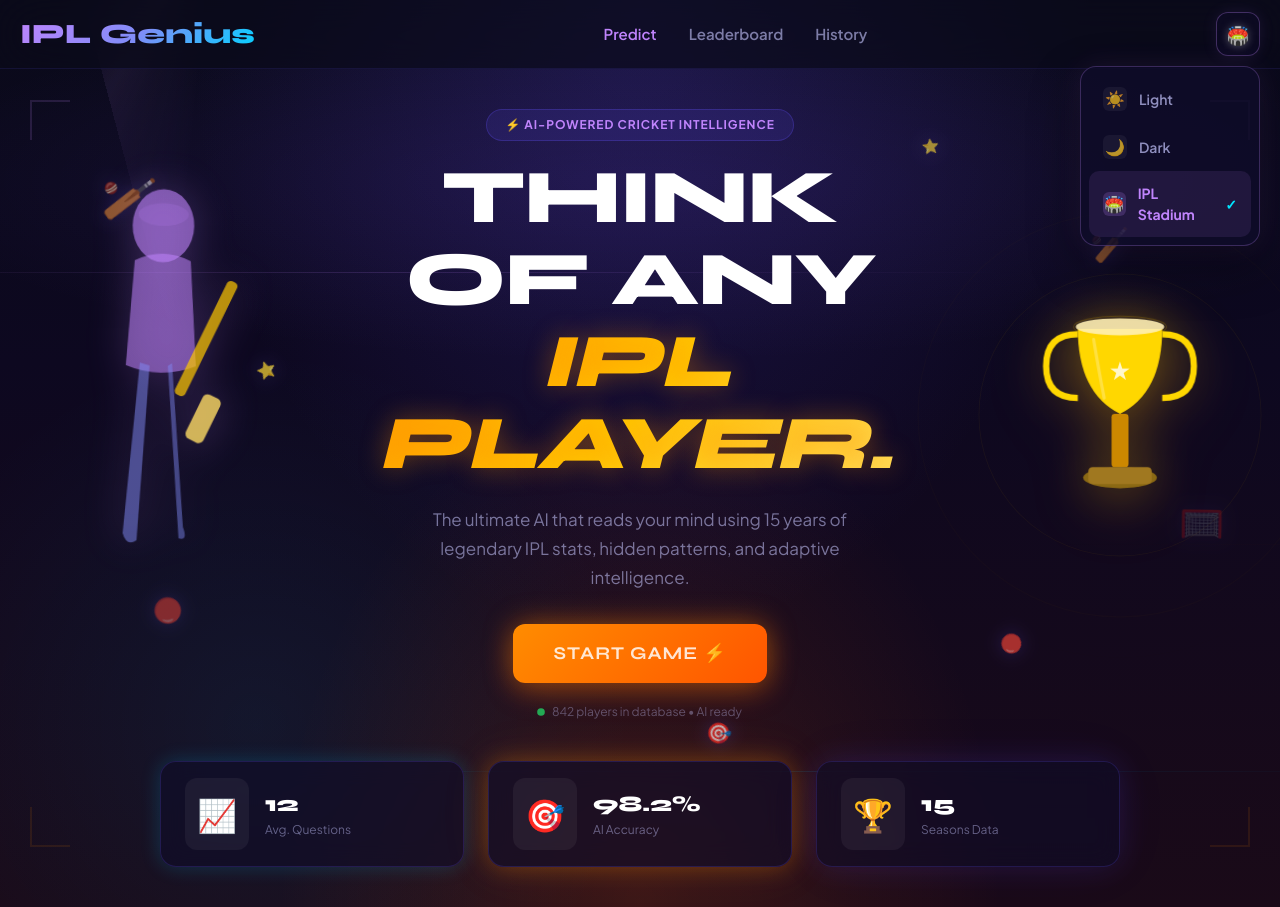
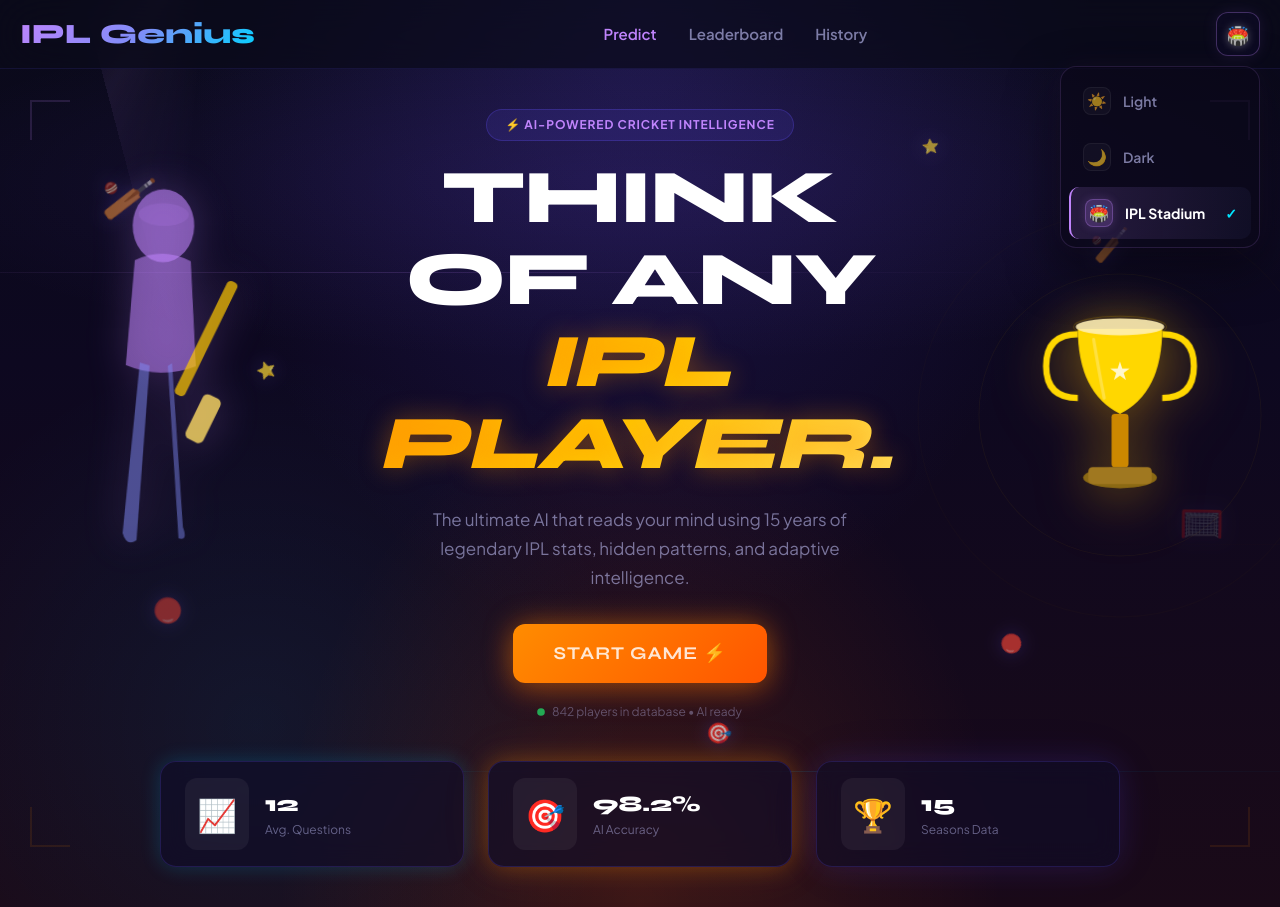
Before and after one commit to Souvik-Dey-2029/iplmind, a Next.js app: page / in a window 1280 px wide. Both pictures are taken after a click on the button "🏟️". Built offline with nearby package versions, Linux system fonts and the light colour scheme.

Commit message:
Ui Fixes

```diff
--- a/src/app/globals.css
+++ b/src/app/globals.css
@@ -772,19 +772,20 @@
   box-shadow: 0 20px 50px rgba(0,0,0,0.2), 0 0 0 1px rgba(255,255,255,0.05) inset;
   backdrop-filter: blur(24px); -webkit-backdrop-filter: blur(24px);
   transform-origin: top right;
+  display: flex; flex-direction: column; gap: 4px;
 }
 [data-theme="ipl"] .theme-dropdown {
-  background: rgba(15,12,40,0.85);
-  border: 1px solid rgba(192,132,252,0.25);
-  box-shadow: 0 20px 50px rgba(0,0,0,0.4), 0 0 30px rgba(192,132,252,0.1);
+  background: rgba(10,8,25,0.7);
+  border: 1px solid rgba(192,132,252,0.15);
+  box-shadow: 0 20px 50px rgba(0,0,0,0.5), 0 0 30px rgba(192,132,252,0.05);
 }
 
 .theme-option {
   display: flex; align-items: center; gap: 12px; width: 100%; padding: 12px 14px;
-  background: none; border: none; border-radius: 10px; cursor: pointer;
+  background: transparent; border: none; border-radius: 10px; cursor: pointer;
   font-family: 'Plus Jakarta Sans', sans-serif; font-size: 14px; font-weight: 600;
   color: var(--text-muted, #414942); transition: all 0.2s;
-  text-align: left;
+  text-align: left; white-space: nowrap;
 }
 .theme-option:hover {
   background: var(--bg-card-alt, #f3f4ef);
@@ -792,21 +793,29 @@
 }
 .theme-option.active {
   color: var(--primary, #00361a);
-  font-weight: 700;
-  background: rgba(0,0,0,0.03);
+  font-weight: 800;
+  background: rgba(0,0,0,0.04);
 }
 
-[data-theme="ipl"] .theme-option { color: rgba(200,200,255,0.7); }
-[data-theme="ipl"] .theme-option:hover { color: #fff; background: rgba(192,132,252,0.15); }
-[data-theme="ipl"] .theme-option.active { color: #c084fc; background: rgba(192,132,252,0.1); }
+[data-theme="ipl"] .theme-option { color: rgba(200,200,255,0.6); }
+[data-theme="ipl"] .theme-option:hover { color: #fff; background: rgba(192,132,252,0.1); }
+[data-theme="ipl"] .theme-option.active {
+  color: #fff;
+  background: linear-gradient(90deg, rgba(192,132,252,0.15), rgba(129,140,248,0.05));
+  border-left: 2px solid #c084fc;
+}
 
 .theme-option-emoji {
   display: flex; align-items: center; justify-content: center;
-  width: 24px; height: 24px; font-size: 16px;
-  border-radius: 6px; background: rgba(0,0,0,0.05);
+  width: 28px; height: 28px; font-size: 16px;
+  border-radius: 8px; background: rgba(0,0,0,0.05);
 }
-[data-theme="ipl"] .theme-option-emoji { background: rgba(255,255,255,0.05); }
-[data-theme="ipl"] .theme-option.active .theme-option-emoji { background: rgba(192,132,252,0.2); }
+[data-theme="ipl"] .theme-option-emoji { background: rgba(255,255,255,0.03); border: 1px solid rgba(255,255,255,0.05); }
+[data-theme="ipl"] .theme-option.active .theme-option-emoji {
+  background: rgba(192,132,252,0.2);
+  border-color: rgba(192,132,252,0.3);
+  box-shadow: 0 0 10px rgba(192,132,252,0.2);
+}
 
 /* ═══════════ RESPONSIVE ═══════════ */
 
--- a/src/components/ThemeSwitcher.js
+++ b/src/components/ThemeSwitcher.js
@@ -55,12 +55,12 @@
                 transition={{ duration: 0.15 }}
               >
                 <span className="theme-option-emoji">{t.emoji}</span>
-                <span className="theme-option-label">{t.label}</span>
+                <span className="theme-option-label" style={{ flex: 1 }}>{t.label}</span>
                 {theme === t.id && (
                   <motion.span
                     initial={{ scale: 0, rotate: -45 }}
                     animate={{ scale: 1, rotate: 0 }}
-                    style={{ marginLeft: "auto", color: "var(--primary, #c084fc)" }}
+                    style={{ color: "var(--primary, #c084fc)", fontWeight: 800, paddingLeft: 8 }}
                   >
                     ✓
                   </motion.span>
```
